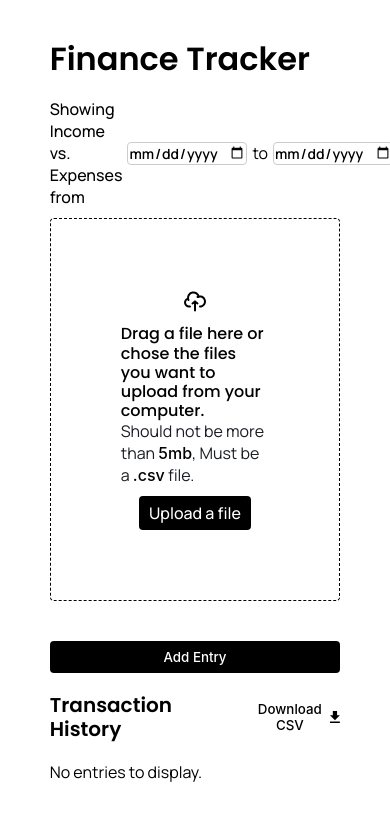
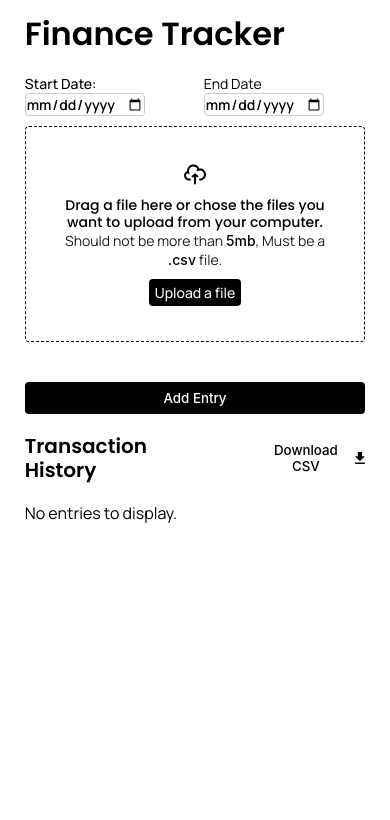
Before and after one commit to KingWndr15/budget-calculator, a Nuxt app: page /index in a window 390 px wide. Shown: the top 820 px of the page. Built offline with nearby package versions, Linux system fonts and the light colour scheme.

Commit message:
made it responsive

```diff
--- a/components/DateRangeSelector.vue
+++ b/components/DateRangeSelector.vue
@@ -1,10 +1,14 @@
 <template>
   <div class="mt-2 container ">
-    <label class="weight-5" for="start-date">Showing Income vs. Expenses from</label>
-    <input type="date" id="start-date" v-model="startDate" @change="updateDateRange" />
+    <div>
+      <label class="weight-5" for="start-date">Start Date:</label>
+      <input type="date" id="start-date" v-model="startDate" @change="updateDateRange" />
+    </div>
 
-    <label for="end-date">to</label>
-    <input type="date" id="end-date" v-model="endDate" @change="updateDateRange" />
+    <div>
+      <label for="end-date">End Date</label>
+      <input type="date" id="end-date" v-model="endDate" @change="updateDateRange" />
+    </div>
   </div>
 </template>
 
@@ -39,6 +43,12 @@ watch(entries, () => {
   gap: 5px;
 }
 
+.container label {
+  @media (width < 800px) {
+    font-size: 14px;
+  }
+}
+
 .container input[type="date"] {
   max-width: 120px;
   padding: 0px;
@@ -50,5 +60,4 @@ watch(entries, () => {
   font-weight: 600;
   -webkit-appearance: none;
 }
-
 </style>
--- a/components/FileUpload.vue
+++ b/components/FileUpload.vue
@@ -8,7 +8,6 @@
             <p>Should not be more than <span>5mb</span>, Must be a <span>.csv</span> file.</p>
             <label class="mt-1" for="file">Upload a file</label>
         </div>
-        <!-- <label v-if="fileUploaded" class="mt-1 second" for="file">Upload a file</label> -->
     </div>
 </template>
 
@@ -28,7 +27,7 @@ const handleFileUpload = async (event) => {
 </script>
 
 
-<style scoped >
+<style scoped>
 input[type="file"] {
     display: none;
 }
@@ -42,10 +41,28 @@ input[type="file"] {
     width: 100%;
     border: 1.5px dashed black;
     border-radius: 4px;
+
+    @media (width < 800px) {
+        border-radius: 4px;
+        padding: 35px;
+    }
+}
+
+.file h2 {
+
+    @media (width < 800px) {
+        font-size: 14px;
+        text-align: center;
+    }
 }
 
 .file p {
     color: #191D23;
+
+    @media (width < 800px) {
+        font-size: 14px;
+        text-align: center;
+    }
 }
 
 .file p span {
@@ -64,6 +81,11 @@ label {
     font-weight: 500;
     border: 0px;
     cursor: pointer;
+
+    @media (width < 800px) {
+        padding: 4px 6px;
+        font-size: 14px;
+    }
 }
 
 .second {
--- a/components/TimelineTable.vue
+++ b/components/TimelineTable.vue
@@ -6,6 +6,7 @@
                 Download CSV <img src="@/assets/icons/download.svg" alt="">
             </button>
         </div>
+        <div class="table-container">
             <table v-if="entries && entries.length" class="transaction-table">
                 <thead>
                     <tr>
@@ -20,7 +21,8 @@
                 <tbody>
                     <tr v-for="entry in entries" :key="entry.id">
                         <td>
-                        <input v-if="editingEntry === entry.id" type="date" v-model="entry.date" class="editable-input">
+                            <input v-if="editingEntry === entry.id" type="date" v-model="entry.date"
+                                class="editable-input">
                             <span v-else>{{ formatDate(entry.date) }}</span>
                         </td>
                         <td>
@@ -39,7 +41,7 @@
                                 class="editable-input">
                             <span v-else>{{ entry.category }}</span>
                         </td>
-                    <td>
+                        <td class="actions">
                             <button v-if="editingEntry === entry.id" @click="saveEdit(entry)"
                                 class="action-button save">Save</button>
                             <button v-if="editingEntry === entry.id" @click="cancelEdit"
@@ -52,7 +54,9 @@
             </table>
             <p v-else>No entries to display.</p>
         </div>
+    </div>
 </template>
+
 
 <script setup>
 import { ref } from 'vue'
@@ -147,12 +151,19 @@ const downloadCSV = () => {
 
 
 <style scoped>
+.table-container {
+    max-width: 100%;
+    overflow-x: auto;
+}
+
 .transaction-table {
-    max-width: 1000px;
+    width: 100%;
     border-collapse: collapse;
+    min-width: 700px;
+    /* Ensures table has a minimum width for horizontal scrolling */
 
-    @media ( width < 1200px ) {
-        width: 100%;
+    @media (max-width: 1200px) {
+        width: 800px;
     }
 }
 
@@ -161,10 +172,15 @@ const downloadCSV = () => {
     padding: 12px 15px;
     text-align: left;
     border-bottom: 1px solid #ddd;
+
+    @media (max-width: 1000px) {
+        padding: 12px 5px;
+    }
 }
 
 .transaction-table td {
-    max-width: 200px;
+    /* max-width: 200px; */
+    width: 150px;
     overflow-y: auto;
 }
 
@@ -182,6 +198,16 @@ const downloadCSV = () => {
     padding: 8px;
     border: 1px solid #ddd;
     border-radius: 4px;
+
+    @media (max-width: 1000px) {
+        padding: 0px;
+    }
+}
+
+.actions {
+    @media (max-width: 1000px) {
+        width: 120px;
+    }
 }
 
 .action-button {
@@ -191,6 +217,11 @@ const downloadCSV = () => {
     cursor: pointer;
     font-weight: 500;
     margin-right: 4px;
+
+    @media (max-width: 1000px) {
+        padding: 4px 8px;
+        font-size: 14px;
+    }
 }
 
 .action-button.save {
--- a/pages/index/index.vue
+++ b/pages/index/index.vue
@@ -7,7 +7,7 @@
     <FileUpload />
     <PieChart :entries="displayedEntries" />
     <div class="bottom mt-4">
-      <div class="summary" >
+      <div class="summary">
         <Summary />
         <NewEntryForm />
       </div>
@@ -46,12 +46,24 @@ const refreshEntries = () => {
 </script>
 
 <style>
+
+main {
+
+  @media (width < 1000px) {
+    padding: 20px;
+  }
+
+  @media (width < 800px) {
+    padding: 15px;
+  }
+}
+
 .bottom {
   display: flex;
   justify-content: space-between;
   gap: 20px;
 
-  @media ( width < 1200px ) {
+  @media (width < 1200px) {
     flex-direction: column;
   }
 }
```
Lines whose indentation alone changed are shown as unchanged.
